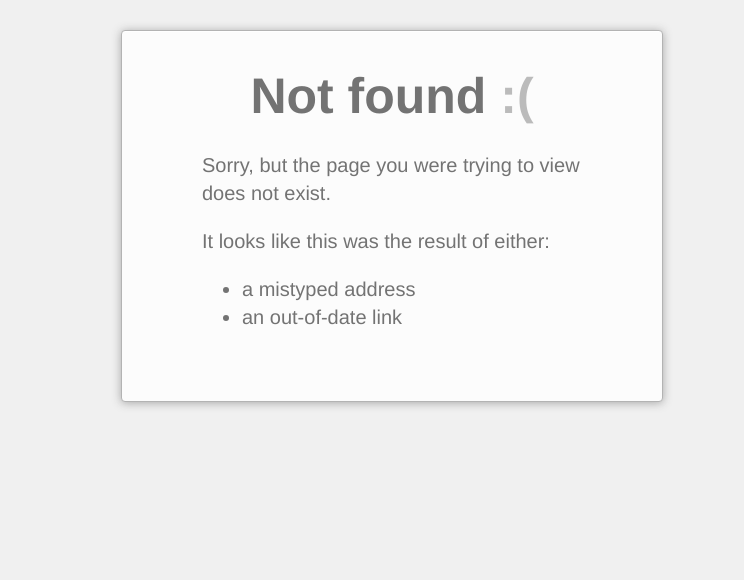
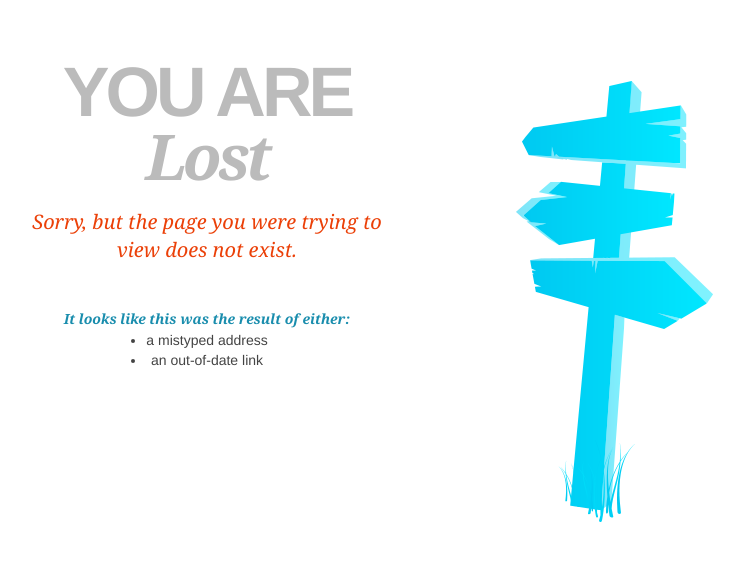
Before and after one commit to sclarson/codecamp-django, a Django app: template webroot/templates/404.html in a window 1280 px wide. Shown: the top 580 px of the page, without its empty margins (248-992 px from the left). Run offline with Django 3.2, Linux system fonts and the light colour scheme; the template is opened without the code that fills it, so the values that code supplies are empty; parts of the project's set-up code (start-up, migrations or seed data) failed here and were passed over; some libraries are stand-ins or nearby versions.

Commit message:
Update to 404 page html and styles

```diff
--- a/webroot/templates/404.html
+++ b/webroot/templates/404.html
@@ -8,65 +8,83 @@
                 background: #b3d4fc;
                 text-shadow: none;
             }
-
             ::selection {
                 background: #b3d4fc;
                 text-shadow: none;
             }
-
             html {
                 padding: 30px 10px;
                 font-size: 20px;
                 line-height: 1.4;
-                color: #737373;
-                background: #f0f0f0;
+                color: #444444;
+                background: white;
                 -webkit-text-size-adjust: 100%;
                 -ms-text-size-adjust: 100%;
             }
-
             html,
             input {
                 font-family: "Helvetica Neue", Helvetica, Arial, sans-serif;
             }
-
             body {
-                max-width: 500px;
-                _width: 500px;
+                max-width: 720px;
                 padding: 30px 20px 50px;
-                border: 1px solid #b3b3b3;
-                border-radius: 4px;
                 margin: 0 auto;
-                box-shadow: 0 1px 10px #a7a7a7, inset 0 1px 0 #fff;
-                background: #fcfcfc;
             }
-
             h1 {
+                color: #bbb;
                 margin: 0 10px;
-                font-size: 50px;
-                text-align: center;
+                text-transform: uppercase;
+                font-size: 70px;
+                letter-spacing: -4px;
+                line-height: 64px;
             }
-
             h1 span {
-                color: #bbb;
+                text-transform: capitalize;
+                font-family: Georgia, "Times New Roman", Times, serif;;
+                font-style: italic;
+                font-size: 63px;
             }
-
             h3 {
                 margin: 1.5em 0 0.5em;
             }
-
             p {
                 margin: 1em 0;
             }
-
             ul {
                 padding: 0 0 0 40px;
                 margin: 1em 0;
             }
-
             .container {
-                max-width: 380px;
-                _width: 380px;
                 margin: 0 auto;
+            }
+            .fourofour-sign {
+                background: url('http://southdakotacodecamp.net/static/cc12/img/sign.png');
+                float: right;
+                height: 491px;
+                width: 280px;
+            }
+            .fourofour-content {
+                max-width: 350px;
+                text-align: center;
+            }
+            .fourofour-red {
+                color:#EB4008;
+                font-family: Georgia, "Times New Roman", Times, serif;;
+                font-style: italic;
+                margin-bottom: 45px;
+            }
+            .fourofour-blue {
+                color: #198DAD;
+                font: italic bold 14px Georgia,"Times New Roman", serif;
+                margin-bottom: 3px;
+            }
+            .fourofour-options {
+                display: inline-block;
+                margin: 0;
+                padding: 0;
+            }
+            .fourofour-options li {
+                font-size: 14px;
             }
 
             /* google search */
@@ -106,17 +124,16 @@
                 margin: 5px 0 0;
                 white-space: nowrap;
                 cursor: pointer;
-                background-color: #f5f5f5;
-                background-image: -webkit-linear-gradient(rgba(255,255,255,0), #f1f1f1);
-                background-image: -moz-linear-gradient(rgba(255,255,255,0), #f1f1f1);
-                background-image: -ms-linear-gradient(rgba(255,255,255,0), #f1f1f1);
-                background-image: -o-linear-gradient(rgba(255,255,255,0), #f1f1f1);
                 -webkit-appearance: none;
                 -moz-appearance: none;
                 appearance: none;
                 *overflow: visible;
                 *display: inline;
                 *zoom: 1;
+                background: #F1C400;
+                color: white;
+                text-transform: uppercase;
+                font-size: 14px;
             }
 
             #goog-wm-sb:hover,
@@ -141,13 +158,16 @@
     </head>
     <body>
         <div class="container">
-            <h1>Not found <span>:(</span></h1>
-            <p>Sorry, but the page you were trying to view does not exist.</p>
-            <p>It looks like this was the result of either:</p>
-            <ul>
-                <li>a mistyped address</li>
-                <li>an out-of-date link</li>
-            </ul>
+            <div class="fourofour-sign"></div>
+            <div class="fourofour-content">
+                <h1>You Are<br><span>Lost</span></h1>
+                <p class="fourofour-red">Sorry, but the page you were trying to view does not exist.
+                <p class="fourofour-blue">It looks like this was the result of either:
+                <ul class="fourofour-options">
+                    <li>a mistyped address</li>
+                    <li>an out-of-date link</li>
+                </ul>
+            </div>
             <script>
                 var GOOG_FIXURL_LANG = (navigator.language || '').slice(0,2),GOOG_FIXURL_SITE = location.host;
             </script>
```
Also changed, not shown: webroot/static/cc12/img/sign.png (added).
